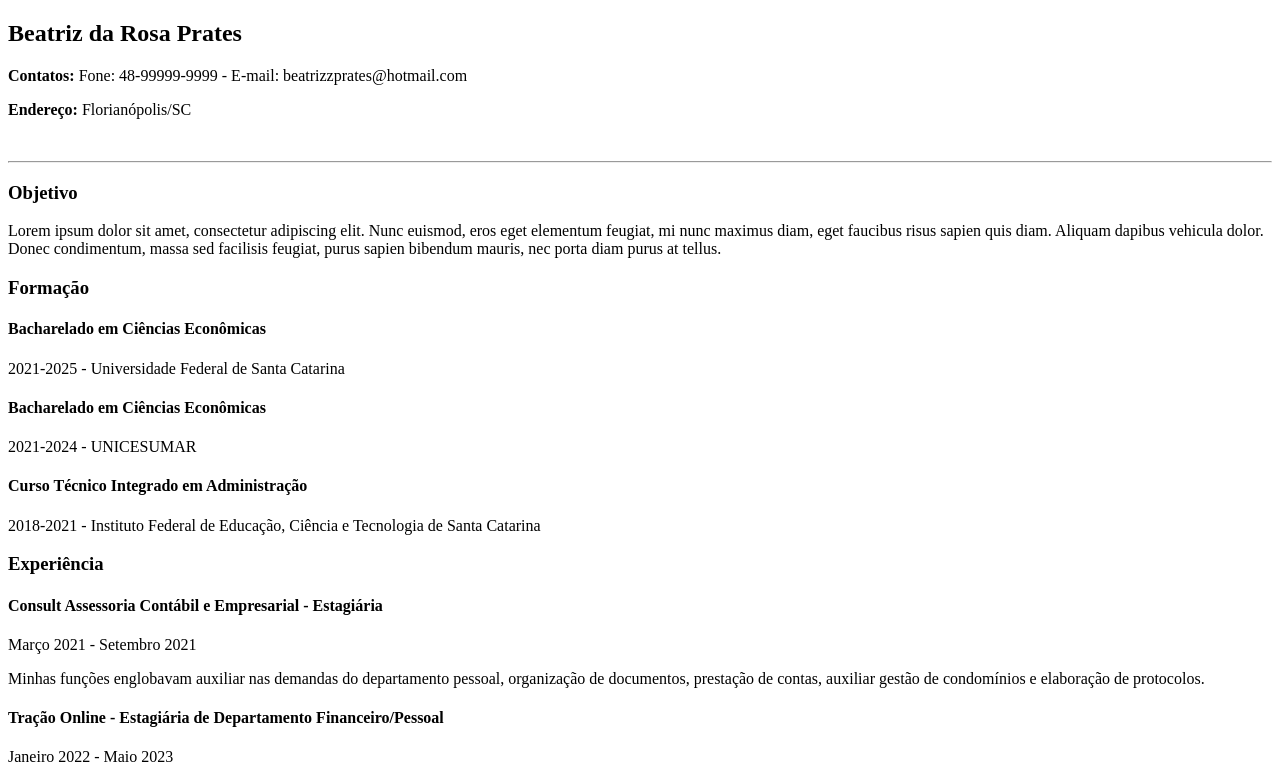
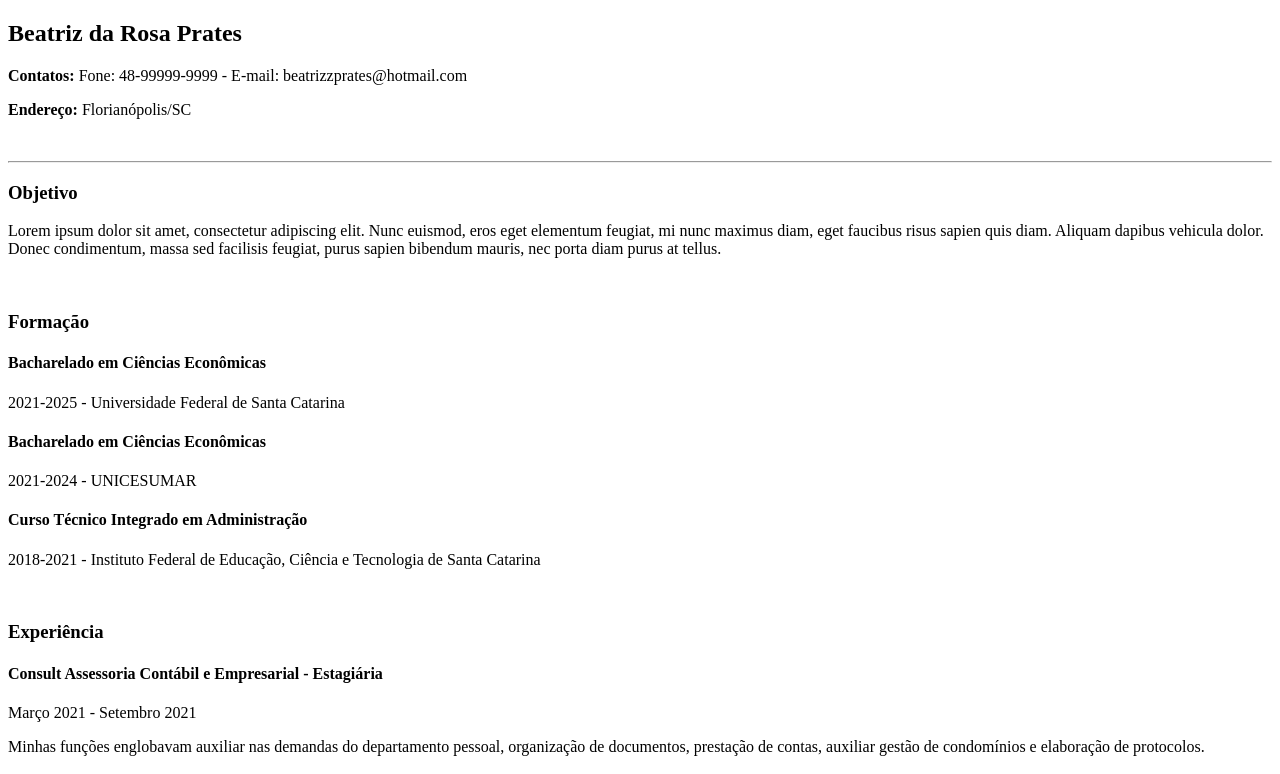
Before and after one commit to beatrizzprates/assincrono, a plain HTML site: page index.html in a window 1280 px wide. Shown: the top 774 px of the page. Drawn offline with Linux system fonts and the light colour scheme.

Commit message:
Update index.html
Ajustes visuais de espaçamento - adicionado espaçamento entre sessões

```diff
--- a/index.html
+++ b/index.html
@@ -10,14 +10,14 @@
     <br>
     <hr>
     <h3>Objetivo</h3>
-    <p>Lorem ipsum dolor sit amet, consectetur adipiscing elit. Nunc euismod, eros eget elementum feugiat, mi nunc maximus diam, eget faucibus risus sapien quis diam. Aliquam dapibus vehicula dolor. Donec condimentum, massa sed facilisis feugiat, purus sapien bibendum mauris, nec porta diam purus at tellus.</p>
+    <p>Lorem ipsum dolor sit amet, consectetur adipiscing elit. Nunc euismod, eros eget elementum feugiat, mi nunc maximus diam, eget faucibus risus sapien quis diam. Aliquam dapibus vehicula dolor. Donec condimentum, massa sed facilisis feugiat, purus sapien bibendum mauris, nec porta diam purus at tellus.</p><br>
     <h3>Formação</h3>
     <h4>Bacharelado em Ciências Econômicas</h4>
     <p>2021-2025 - Universidade Federal de Santa Catarina</p>
     <h4>Bacharelado em Ciências Econômicas</h4>
     <p>2021-2024 - UNICESUMAR</p>
     <h4>Curso Técnico Integrado em Administração</h4>
-    <p>2018-2021 - Instituto Federal de Educação, Ciência e Tecnologia de Santa Catarina</p>
+    <p>2018-2021 - Instituto Federal de Educação, Ciência e Tecnologia de Santa Catarina</p><br>
     <h3>Experiência</h3>
     <h4>Consult Assessoria Contábil e Empresarial - Estagiária</h4>
     <p>Março 2021 - Setembro 2021</p>
@@ -27,7 +27,7 @@
     <p>Minhas funções englobavam controle de contas a pagar e a receber, conciliação bancária, auxiliar na elaboração de relatórios financeiros e auxiliar nas demandas do departamento pessoal e departamento administrativo</p>
     <h4>MK Soluções Empresariais - Estagiária de BPO Financeiro</h4>
     <p>Maio 2023 - Atual</p>
-    <p>Minhas funções englobavam contas a pagar, contas a receber, faturamento, agendamento de pagamentos, conciliação bancária no ERP e gestão de e-mails</p>
+    <p>Minhas funções englobavam contas a pagar, contas a receber, faturamento, agendamento de pagamentos, conciliação bancária no ERP e gestão de e-mails</p><br>
     <h3> Cursos Extra curriculares e Certificações</h3>
     <h4>Instituto Federal de Educação, Ciência e Tecnologia de Santa Catarina</h4>
     <p>Curso de Formação Inicial em Programador Web - 200h</p>
```
